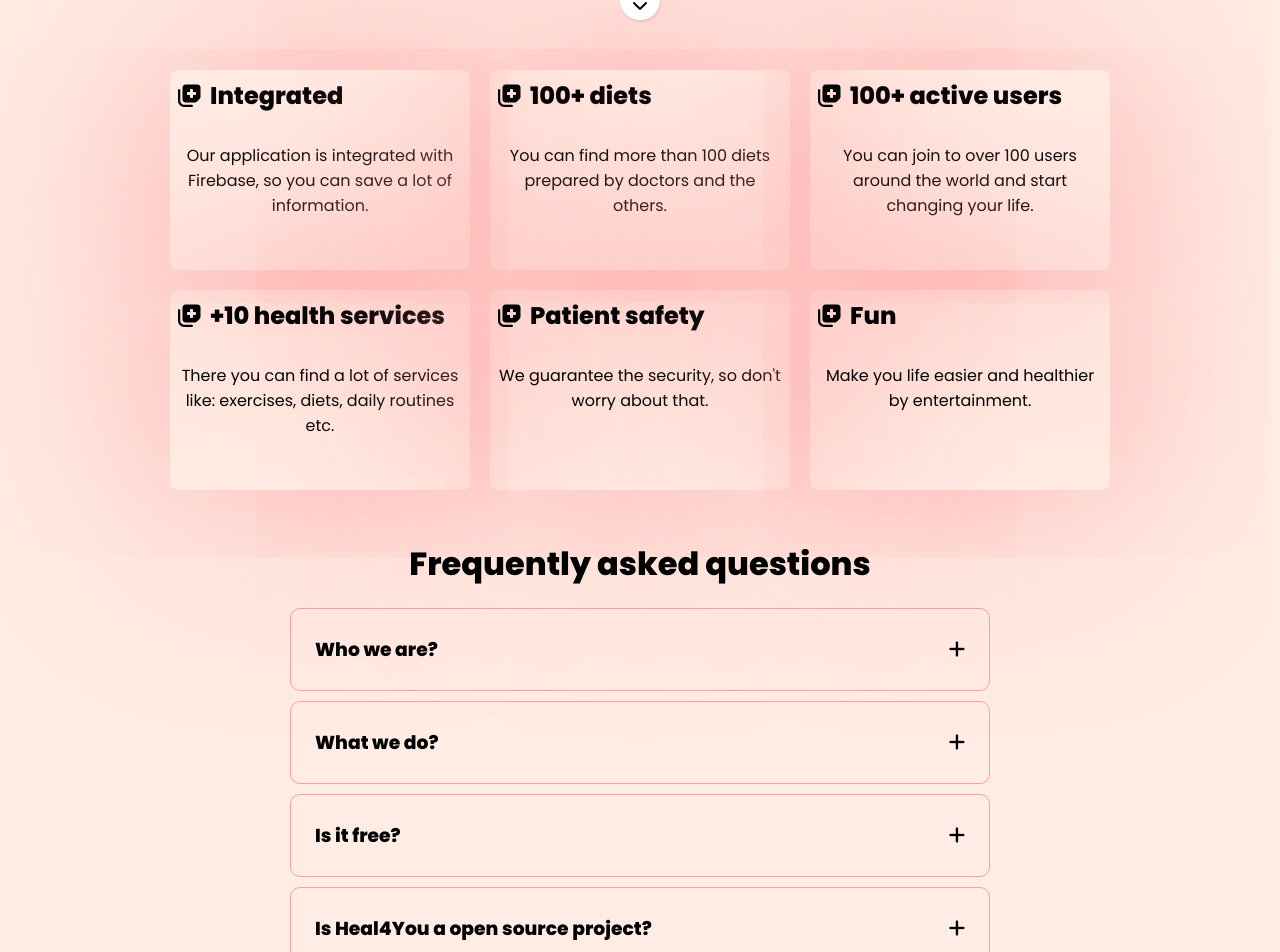
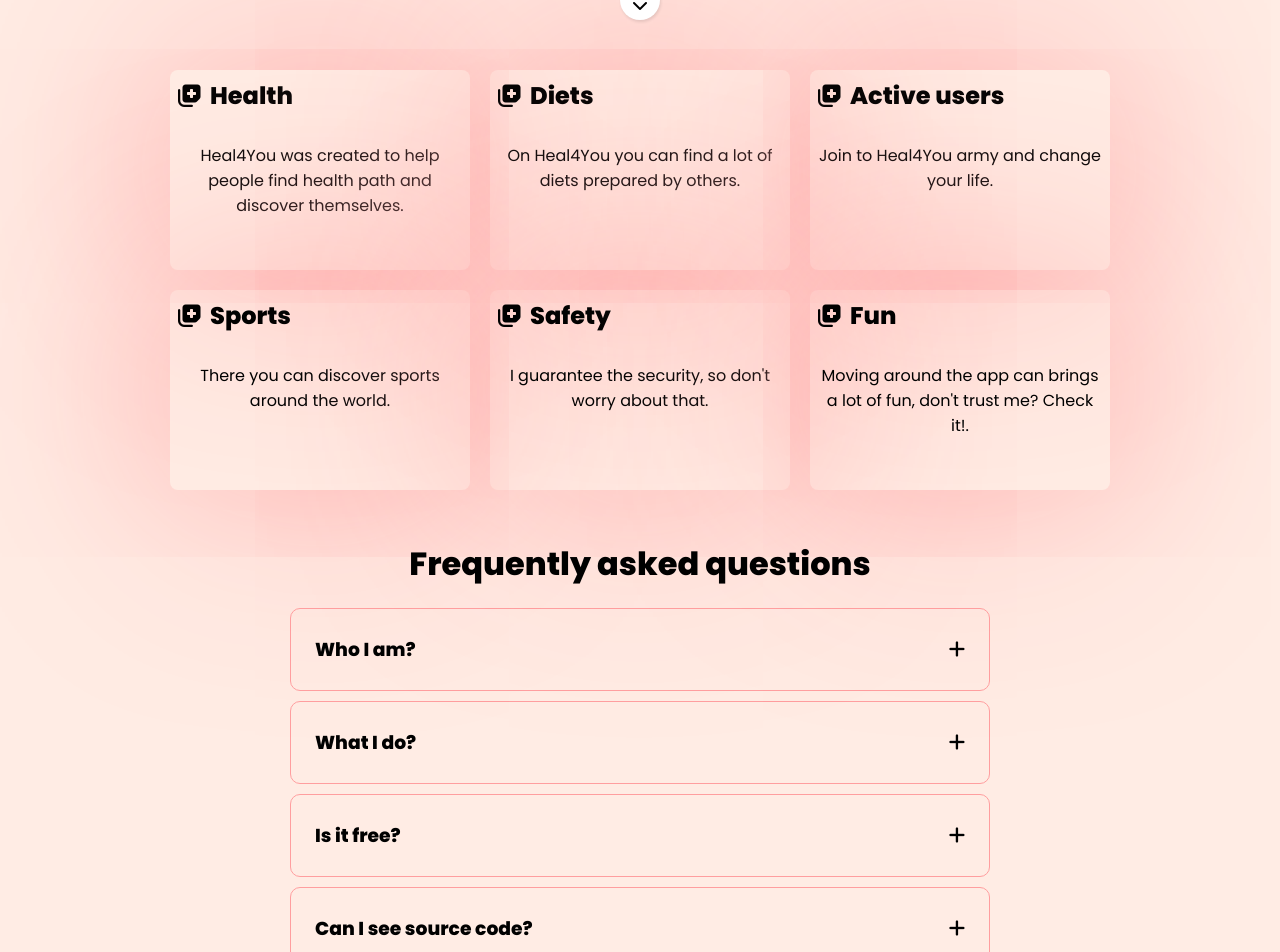
Before and after one commit to maciek617/Heal4you, a Vue app: page / in a window 1280 px wide. Shown: the part 714-1666 px from the top of the page. Built offline with nearby package versions, Linux system fonts and the light colour scheme; no server answers.

Commit message:
all up to date

```diff
--- a/src/components/FaqView.vue
+++ b/src/components/FaqView.vue
@@ -32,13 +32,13 @@ export default {
   setup() {
     const faqBase = ref([
       {
-        q: "Who we are?",
-        a: "We are a passionate about programming and healthy life style. Use our resources to change your life.",
+        q: "Who I am?",
+        a: "I am 17 years old. Frontend passionate about programming especially web development. In this project I want to introduce you to healthy lifestyle.",
         open: false,
       },
       {
-        q: "What we do?",
-        a: "We provide a healthy resources for everyone. Starting with diet and ending at exercises that you can make in home.",
+        q: "What I do?",
+        a: "I do a lot of projects with Vue <3. Stay tuned in my github to future projects.",
         open: false,
       },
       {
@@ -47,13 +47,13 @@ export default {
         open: false,
       },
       {
-        q: "Is Heal4You a open source project?",
-        a: "Yes, it is a open source project. You can check github repo anytime you want to.",
+        q: "Can I see source code?",
+        a: "Yes, you can check github repo anytime you want to.",
         open: false,
       },
       {
-        q: "Can I donate",
-        a: "We haven't provide donations yet. So stay tuned maybe in future we would enable it.",
+        q: "Can I donate?",
+        a: "Nah, the best donate for me is to give me some feedback about code or functionality.",
         open: false,
       },
     ]);
--- a/src/components/HomeCards.vue
+++ b/src/components/HomeCards.vue
@@ -15,28 +15,28 @@ export default {
   setup() {
     const cardsBase = ref([
       {
-        title: "Integrated",
-        desc: "Our application is integrated with Firebase, so you can save a lot of information.",
+        title: "Health",
+        desc: "Heal4You was created to help people find health path and discover themselves.",
       },
       {
-        title: "100+ diets",
-        desc: "You can find more than 100 diets prepared by doctors and the others.",
+        title: "Diets",
+        desc: "On Heal4You you can find a lot of diets prepared by others.",
       },
       {
-        title: "100+ active users",
-        desc: "You can join to over 100 users around the world and start changing your life.",
+        title: "Active users",
+        desc: "Join to Heal4You army and change your life.",
       },
       {
-        title: "+10 health services",
-        desc: "There you can find a lot of services like: exercises, diets, daily routines etc.",
+        title: "Sports",
+        desc: "There you can discover sports around the world.",
       },
       {
-        title: "Patient safety",
-        desc: "We guarantee the security, so don't worry about that.",
+        title: "Safety",
+        desc: "I guarantee the security, so don't worry about that.",
       },
       {
         title: "Fun",
-        desc: "Make you life easier and healthier by entertainment.",
+        desc: "Moving around the app can brings a lot of fun, don't trust me? Check it!.",
       },
     ]);
 
--- a/src/router/index.js
+++ b/src/router/index.js
@@ -32,7 +32,7 @@ const routes = [
     },
   },
   {
-    path: "/heal4you/diet",
+    path: "/diet",
     name: "diet",
     component: () => import("../views/diet/DietView.vue"),
     meta: {
@@ -40,7 +40,7 @@ const routes = [
     },
   },
   {
-    path: "/heal4you/diet/:id",
+    path: "/diet/:id",
     name: "dietItem",
     component: () => import("../views/diet/DietItem.vue"),
     meta: {
@@ -48,7 +48,7 @@ const routes = [
     },
   },
   {
-    path: "/heal4you/sports",
+    path: "/sports",
     name: "exercises",
     component: () => import("../views/exercises/ExercisesView"),
     meta: {
@@ -56,7 +56,7 @@ const routes = [
     },
   },
   {
-    path: "/heal4you/sports-group/:id",
+    path: "/sports-group/:id",
     name: "exercises_detail",
     component: () => import("../views/exercises/ExercisesItem"),
     meta: {
@@ -64,7 +64,15 @@ const routes = [
     },
   },
   {
-    path: "/heal4you/sport/:id",
+    path: "/profile/:id",
+    name: "profile",
+    component: () => import("../views/ProfileView"),
+    meta: {
+      requiresAuth: true,
+    },
+  },
+  {
+    path: "/sport/:id",
     name: "sport",
     component: () => import("../components/CurrentSportDetail"),
     meta: {
@@ -72,9 +80,9 @@ const routes = [
     },
   },
   {
-    path: "/heal4you/daily-routines",
+    path: "/daily-routines",
     name: "routines",
-    component: () => import("../views/RoutinesView"),
+    component: () => import("../views/daily_routines/RoutinesView"),
     meta: {
       requiresAuth: true,
     },
--- a/src/views/ProfileView.vue
+++ b/src/views/ProfileView.vue
@@ -42,7 +42,7 @@
           <form @submit.prevent="checkForProfileChanges">
             <input type="text" placeholder="photo url" v-model="photo_url" />
             <button>Save</button>
-            <button @click="show = false">Cancel</button>
+            <button @click="cancelAddingImage">Cancel</button>
           </form>
         </div>
       </div>
@@ -100,6 +100,10 @@ export default {
       });
       document.location.reload();
     };
+    const cancelAddingImage = () => {
+      show.value = false;
+      photo_url.value = "";
+    };
 
     return {
       user,
@@ -110,6 +114,7 @@ export default {
       show,
       photo_url,
       removeImage,
+      cancelAddingImage
     };
   },
 };
@@ -164,6 +169,7 @@ export default {
   border: 1px solid var(--btn);
   z-index: 999;
   background-color: rgba(0, 0, 0, 0.4);
+  max-width: 400px;
 }
 
 .change_photo p {
--- a/src/views/auth/LoginView.vue
+++ b/src/views/auth/LoginView.vue
@@ -54,6 +54,13 @@ export default {
 };
 </script>
 <style>
+.log_wrapper {
+  flex-direction: column;
+  display: flex;
+  align-items: center;
+  justify-content: center;
+  height: 90vh;
+}
 form {
   margin-top: 20px;
 }
--- a/src/views/diet/DietItem.vue
+++ b/src/views/diet/DietItem.vue
@@ -3,7 +3,10 @@
     <h1>{{ data.title }}</h1>
     <p>{{ data.desc }}</p>
     <button @click="goBack">Back</button>
-    <p>Author: {{ user.displayName }}</p>
+    <div class="author_data">
+      <p>Author: {{ data.author }}</p>
+      <img :src="data.author_img" alt="user photo" />
+    </div>
     <p>Created at: {{ correctDisplayDate }}</p>
   </div>
   <LoadingAnimation v-if="isPending" />
@@ -55,4 +58,13 @@ p {
 button {
   margin: 10px;
 }
+
+.author_data {
+  display: flex;
+}
+.author_data img {
+  width: 35px;
+  height: 35px;
+  border-radius: 50%;
+}
 </style>
--- a/src/views/exercises/ExercisesView.vue
+++ b/src/views/exercises/ExercisesView.vue
@@ -57,6 +57,8 @@ h1 {
   margin: 20px;
   text-align: center;
   cursor: pointer;
+  border-radius: 8px;
+  box-shadow: 1px 2px 3px rgba(0, 0, 0, 0.1);
   background-color: var(--btn);
   transition: background-color 0.3s;
 }
```
